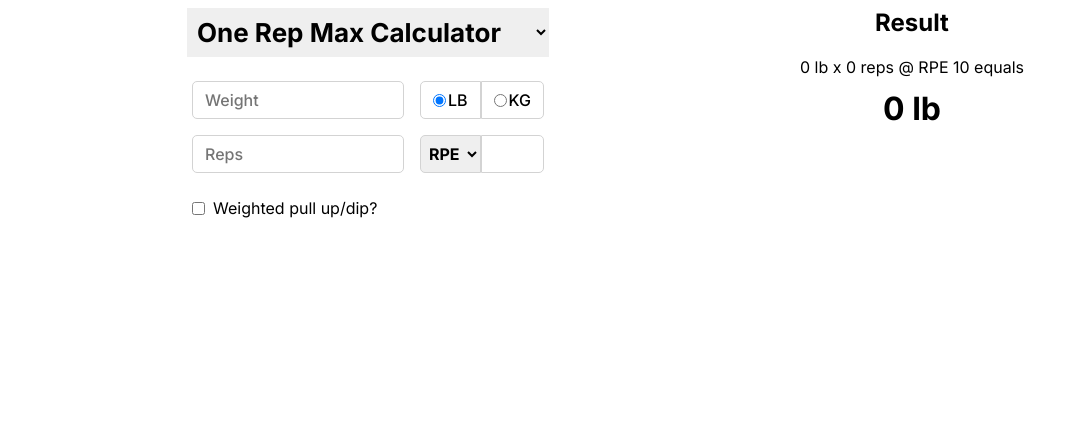
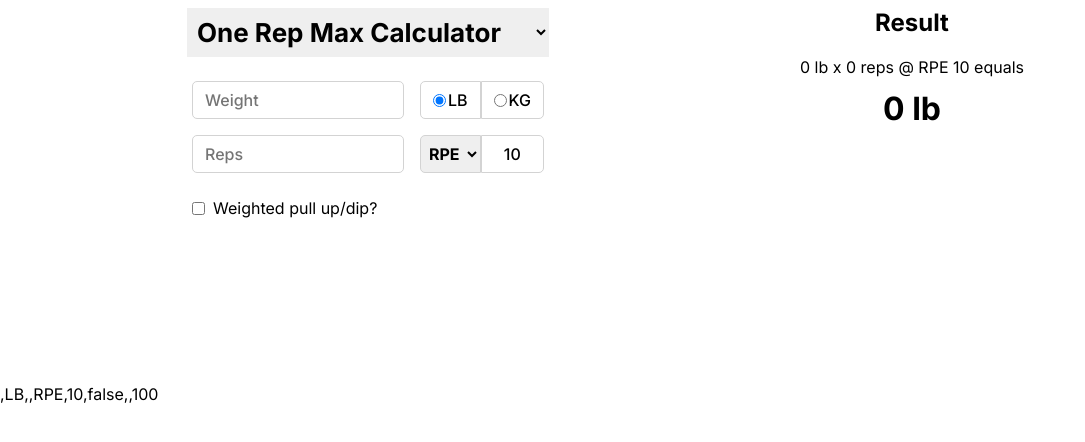
Before and after one commit to danielbirdjr/barbell_calculator, a Next.js app: page /rm-calculator in a window 1280 px wide. Shown: the top 442 px of the page, without its empty margins (0-1085 px from the left). Built offline with nearby package versions, Linux system fonts and the light colour scheme.

Commit message:
Got the functionality to work. Need to fix some smaller things and make UX better

```diff
--- a/src/app/rm-calculator/page.js
+++ b/src/app/rm-calculator/page.js
@@ -3,25 +3,81 @@
 import { useState } from "react";
 import '../styles/globals.css'
 import './rm-calculator.css';
-import { FiSettings } from "react-icons/fi"; // <FiSettings />
+import { FiSettings } from "react-icons/fi";
+import calculate1RM from "../utils/calculate1RM.mjs";
+import { useEffect } from "react";
 
 
 export default function RepMaxCalculator() {
     const [weight, setWeight] = useState("");
     const [reps, setReps] = useState("");
-    const [intensity, setIntensity] = useState("");
     const [weightUnit, setWeightUnit] = useState("LB");
     const [intensityUnit, setIntensityUnit] = useState("RPE");
+    const [intensity, setIntensity] = useState(intensityUnit === "RPE" ? 10 : 0);
     const [isWeightedBodyweight, setIsWeightedBodyweight] = useState(false);
     const [bodyweight, setBodyweight] = useState("");
     const [isAdvVisible, setIsAdvVisible] = useState(false);
     const [percentageOfBodyweight, setPercentageOfBodyweight] = useState(100);
+
+    useEffect(() => {
+        setIntensity(intensityUnit === "RPE" ? 10 : 0);
+    }, [intensityUnit]);
 
     const handleCheckboxChange = (checked) => {
         setIsWeightedBodyweight(checked);
         if (!checked) {
             setIsAdvVisible(false); // Reset advanced visibility
             setPercentageOfBodyweight(100); // Reset percentage to default
+        }
+    };
+
+    const handleRepChange = (value) => {
+        // Allow only whole numbers between 1 and 12
+        const numericValue = parseInt(value, 10);
+        if (!isNaN(numericValue) && numericValue >= 1 && numericValue <= 12) {
+            setReps(numericValue);
+        } else if (value === "") {
+            // Allow clearing the input
+            setReps("");
+        }
+    };
+
+    const handleIntensityValueChange = (value) => {
+        if (value === "" || /^-?\d*\.?\d*$/.test(value)) {
+            setIntensity(value); // Allow temporary invalid input
+        }
+    };
+
+    const handleIntensityBlur = () => {
+        const numericValue = parseFloat(intensity);
+
+        if (intensityUnit === "RPE") {
+            if (!isNaN(numericValue) && numericValue >= 4 && numericValue <= 10 && (numericValue * 10) % 5 === 0) {
+                setIntensity(numericValue % 1 === 0 ? numericValue.toString() : numericValue.toFixed(1));
+            } else {
+                // Round to the nearest valid value within range
+                const clampedValue = Math.min(10, Math.max(4, Math.round(numericValue * 2) / 2));
+                setIntensity(clampedValue % 1 === 0 ? clampedValue.toString() : clampedValue.toFixed(1));
+            }
+        } else if (intensityUnit === "RIR") {
+            if (!isNaN(numericValue) && numericValue >= 0 && numericValue <= 6 && (numericValue * 10) % 5 === 0) {
+                setIntensity(numericValue % 1 === 0 ? numericValue.toString() : numericValue.toFixed(1));
+            } else {
+                // Round to the nearest valid value within range
+                const clampedValue = Math.min(6, Math.max(0, Math.round(numericValue * 2) / 2));
+                setIntensity(clampedValue % 1 === 0 ? clampedValue.toString() : clampedValue.toFixed(1));
+            }
+        }
+    };
+
+    const handlePercentageOfBodyweightChange = (value) => {
+        // Allow only numbers between 0 and 100
+        const numericValue = parseFloat(value);
+        if (!isNaN(numericValue) && numericValue >= 0 && numericValue <= 100) {
+            setPercentageOfBodyweight(numericValue);
+        } else if (value === "") {
+            // Allow clearing the input
+            setPercentageOfBodyweight("");
         }
     };
 
@@ -35,7 +91,10 @@ export default function RepMaxCalculator() {
 
     const displayedWeight = weight || 0;
     const displayedReps = reps || 0;
-    const displayedIntensity = intensity || (intensityUnit === "RPE" ? 10 : 0);
+    // const displayedIntensity = intensity || (intensityUnit === "RPE" ? 10 : 0);
+
+    // Calculate 1RM (fallback to 0 if inputs are invalid)
+    const oneRepMax = weight && reps ? calculate1RM(weight, weightUnit, reps, intensityUnit, intensity, isWeightedBodyweight, bodyweight, percentageOfBodyweight) : 0;
 
     return (
         <main>
@@ -62,14 +121,14 @@ export default function RepMaxCalculator() {
                     </div>
                     <div className="reps-and-intensity-container">
                         <div className="reps-input-container">
-                            <input type="number" value={reps} onChange={(e) => setReps(e.target.value)} placeholder="Reps"/>
+                            <input type="number" value={reps} onChange={(e) => handleRepChange(e.target.value)} placeholder="Reps" />
                         </div>
                         <div className="intensity-container">
                             <select value={intensityUnit} onChange={(e) => handleIntensityChange(e.target.value)}>
                                 <option value="RPE">RPE</option>
                                 <option value="RIR">RIR</option>
                             </select>
-                            <input type="number" value={intensity} onChange={(e) => setIntensity(e.target.value)} />
+                            <input type="number" value={intensity} onChange={(e) => handleIntensityValueChange(e.target.value)} onBlur={handleIntensityBlur} />
                         </div>
                     </div>
                     <div className="weighted-pull-up-container">
@@ -104,11 +163,7 @@ export default function RepMaxCalculator() {
                                 </div>
                                 {isAdvVisible && (
                                     <div className="percentage-container">
-                                        <input
-                                            type="number"
-                                            value={percentageOfBodyweight}
-                                            onChange={(e) => setPercentageOfBodyweight(e.target.value)}
-                                        />
+                                        <input type="number" value={percentageOfBodyweight} onChange={(e) => handlePercentageOfBodyweightChange(e.target.value)} />
                                         <span>%</span>
                                     </div>
                                 )}
@@ -125,11 +180,30 @@ export default function RepMaxCalculator() {
                 </div>
                 <div className="result-container">
                     <h2>Result</h2>
-                    <div>{displayedWeight} {weightUnit.toLowerCase()} x {displayedReps} reps @ {intensityUnit} {displayedIntensity} equals</div>
-                    <h1>0 {weightUnit.toLowerCase()}</h1>
+                    <div>{displayedWeight} {weightUnit.toLowerCase()} x {displayedReps} reps @ {intensityUnit} {intensity} equals</div>
+                    <h1>{oneRepMax} {weightUnit.toLowerCase()}</h1>
                 </div>
             </div>
+            <div>{weight},
+            {weightUnit},
+            {reps},
+            {intensityUnit},
+            {intensity},
+            {isWeightedBodyweight.toString()},
+            {bodyweight},
+            {percentageOfBodyweight}</div>
         </main>
     );
 }
-// whenever the user checks the checkbox and then opens the adv, if the user then unchecks the checkbox, the next time they check it again, it should be default have the advanced setting unopened and make sure it resetted the bodyweight percentage to the default
+
+//conditional statements to add
+// user must enter reps between 1-12
+// user must enter RPE between 4-10
+// user can enter RIR between 0-6
+// intensity can be 0.5 increments
+
+
+// on mobile:
+// i want the number keypad (like phone number) to come up
+
+// add in when user clicks enter, it takes them to next input
--- a/src/app/rm-calculator/rm-calculator.css
+++ b/src/app/rm-calculator/rm-calculator.css
@@ -124,7 +124,15 @@ input, select {
     border-top-left-radius: 0px;
     border-bottom-left-radius: 0px;
     width: 100%;
+    text-align: center;
 }
+
+.intensity-container input[type=number]::-webkit-inner-spin-button,
+.intensity-container input[type=number]::-webkit-outer-spin-button {
+  -webkit-appearance: none;
+  margin: 0;
+}
+
 
 
 /* WEIGHTED PULL UP/DIP CONTAINER */
--- /dev/null
+++ b/src/app/utils/calculate1RM.mjs
@@ -0,0 +1,121 @@
+// constraints
+// - user must enter reps between 1-12
+// - user must enter RPE between 4-10
+//     - can be 0.5 increments
+// - user can enter RIR between 0-6
+//     - can be 0.5 increments
+
+// Normal RM
+// - if the checkbox is NOT checked for weighted pull up/dip it should only take in the following parameters:
+//     - weight
+//     - reps
+//     - RPE
+
+// Weighted pull up/dip RM
+// - if the checkbox is checked for weighted pull ups/dips it should take in the following parameters:
+//     - weight
+//     - reps
+//     - RPE
+//     - bodyweight
+//     - percentageOfBodyweight, defaults to 100%
+
+// EXAMPLE (isWeightedBodyweight === true)
+// weight: 100 lb
+// reps: 3
+// RPE: 8
+// isWeightedBodyweight: true
+// bodyweight: 195
+
+// Calculations
+// if isWeightedBodyweight === true:
+//     totalWeight = weight + bodyweight
+//                 = 100 + 195
+
+//     mapping step that finds 3 reps at 8.5 intensity
+//     percentage = .863
+
+//     1rm = (totalWeight / percentage) - bodyweight
+//         = (295 / .863) - 195
+//         = 146.83
+
+// Answer: 147
+
+// Result
+// 100 lb x 3 reps @ RPE 8 equals
+// 147 lb
+
+
+
+// EXAMPLE (isWeightedBodyweight === false)
+// weight: 100 lb
+// reps: 3
+// RPE: 8
+
+// Calculations
+// if isWeightedBodyweight === false:
+
+//     mapping step that finds 3 reps at 8.5 intensity
+//     percentage = .863
+
+//     1rm = (totalWeight / percentage) - bodyweight
+//         = (295 / .863) - 195
+//         = 146.83
+
+// Answer: 147
+
+
+
+export default function calculate1RM(weight, weightUnit, reps, intensityUnit, intensity, isWeightedBodyweight, bodyweight, percentageOfBodyweight) {
+    weight = parseFloat(weight);
+    reps = parseFloat(reps);
+    intensity = parseFloat(intensity);
+    bodyweight = parseFloat(bodyweight);
+    percentageOfBodyweight = parseFloat(percentageOfBodyweight);
+
+    // convert RIR to RPE value
+    if (intensityUnit === "RIR") {
+        intensity = 10 - intensity;
+    }
+
+    const percentagesChart = {
+         1: { 10 : 1.00, 9.5 : .978, 9 : .955, 8.5 : .939, 8 : .922, 7.5 : .907, 7 : .892, 6.5 : .878, 6 : .863, 5.5 : .850, 5 : .837, 4.5 : .824, 4 : .811 },
+         2: { 10 : .955, 9.5 : .939, 9 : .922, 8.5 : .907, 8 : .892, 7.5 : .878, 7 : .863, 6.5 : .850, 6 : .837, 5.5 : .824, 5 : .811, 4.5 : .799, 4 : .786 },
+         3: { 10 : .922, 9.5 : .907, 9 : .892, 8.5 : .878, 8 : .863, 7.5 : .850, 7 : .837, 6.5 : .824, 6 : .811, 5.5 : .799, 5 : .786, 4.5 : .774, 4 : .762 },
+         4: { 10 : .892, 9.5 : .878, 9 : .863, 8.5 : .850, 8 : .837, 7.5 : .824, 7 : .811, 6.5 : .799, 6 : .786, 5.5 : .774, 5 : .762, 4.5 : .751, 4 : .739 },
+         5: { 10 : .863, 9.5 : .850, 9 : .837, 8.5 : .824, 8 : .811, 7.5 : .799, 7 : .786, 6.5 : .774, 6 : .762, 5.5 : .751, 5 : .739, 4.5 : .723, 4 : .707 },
+         6: { 10 : .837, 9.5 : .824, 9 : .811, 8.5 : .799, 8 : .786, 7.5 : .774, 7 : .762, 6.5 : .751, 6 : .739, 5.5 : .723, 5 : .707, 4.5 : .694, 4 : .680 },
+         7: { 10 : .811, 9.5 : .799, 9 : .786, 8.5 : .774, 8 : .762, 7.5 : .751, 7 : .739, 6.5 : .723, 6 : .707, 5.5 : .694, 5 : .680, 4.5 : .667, 4 : .653 },
+         8: { 10 : .786, 9.5 : .774, 9 : .762, 8.5 : .751, 8 : .739, 7.5 : .723, 7 : .707, 6.5 : .694, 6 : .680, 5.5 : .667, 5 : .653, 4.5 : .640, 4 : .626 },
+         9: { 10 : .762, 9.5 : .751, 9 : .739, 8.5 : .723, 8 : .707, 7.5 : .694, 7 : .680, 6.5 : .667, 6 : .653, 5.5 : .640, 5 : .626, 4.5 : .613, 4 : .599 },
+        10: { 10 : .739, 9.5 : .723, 9 : .707, 8.5 : .694, 8 : .680, 7.5 : .667, 7 : .653, 6.5 : .640, 6 : .626, 5.5 : .613, 5 : .599, 4.5 : .586, 4 : .572 },
+        11: { 10 : .707, 9.5 : .694, 9 : .680, 8.5 : .667, 8 : .653, 7.5 : .640, 7 : .626, 6.5 : .613, 6 : .599, 5.5 : .586, 5 : .572, 4.5 : .558, 4 : .544 },
+        12: { 10 : .680, 9.5 : .667, 9 : .653, 8.5 : .640, 8 : .626, 7.5 : .613, 7 : .599, 6.5 : .586, 6 : .572, 5.5 : .558, 5 : .544, 4.5 : .530, 4 : .516 }
+    };
+
+    // Define oneRepMax outside of block scope
+    let oneRepMax;
+
+    // get percentage from mappings
+    const percentage = percentagesChart[reps][intensity];
+
+    // calculate 1RM
+    if (isWeightedBodyweight === false) {
+        // calculate 1RM for non-BW exercises
+        oneRepMax = weight / percentage;
+    } else {
+        // calculate 1RM for weighted pull up/dip
+        const calculatedBodyweight = bodyweight * (percentageOfBodyweight / 100);
+        oneRepMax = ((calculatedBodyweight + weight) / percentage) - calculatedBodyweight;
+    }
+
+    // return rounded oneRepMax based on LB or KG and isWeightedBodyweight
+    if (isWeightedBodyweight && weightUnit === "LB") {
+        return 2.5 * Math.round(oneRepMax / 2.5);
+    } else if (isWeightedBodyweight && weightUnit === "KG") {
+        return 1.25 * Math.round(oneRepMax / 1.25);
+    } else if (!isWeightedBodyweight && weightUnit === "LB") {
+        return 5 * Math.round(oneRepMax / 5);
+    } else if (!isWeightedBodyweight && weightUnit === "KG") {
+        return 2.5 * Math.round(oneRepMax / 2.5);
+    }
+}
```
Also changed, not shown: src/app/utils/calculateRM.mjs (added, +34 -0 lines), 1 other file (tests, documents, lock files or other folders).
